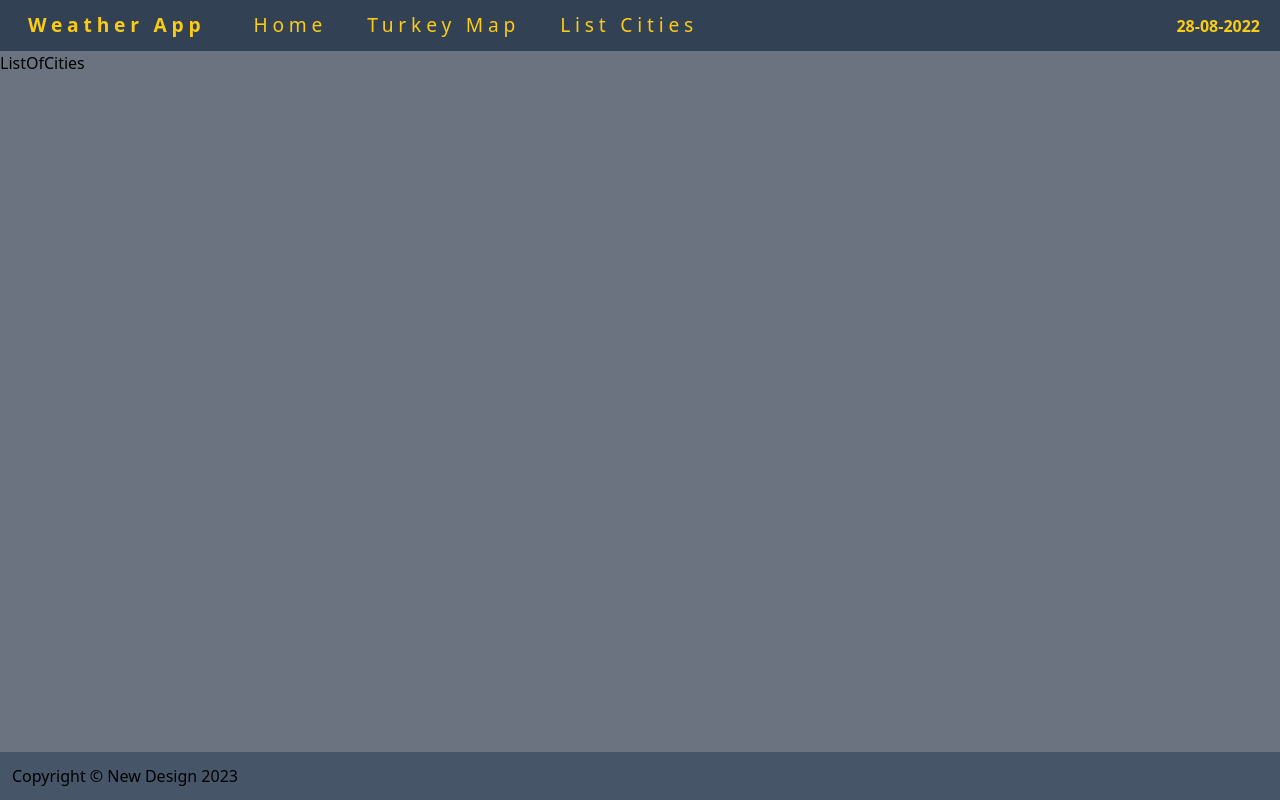
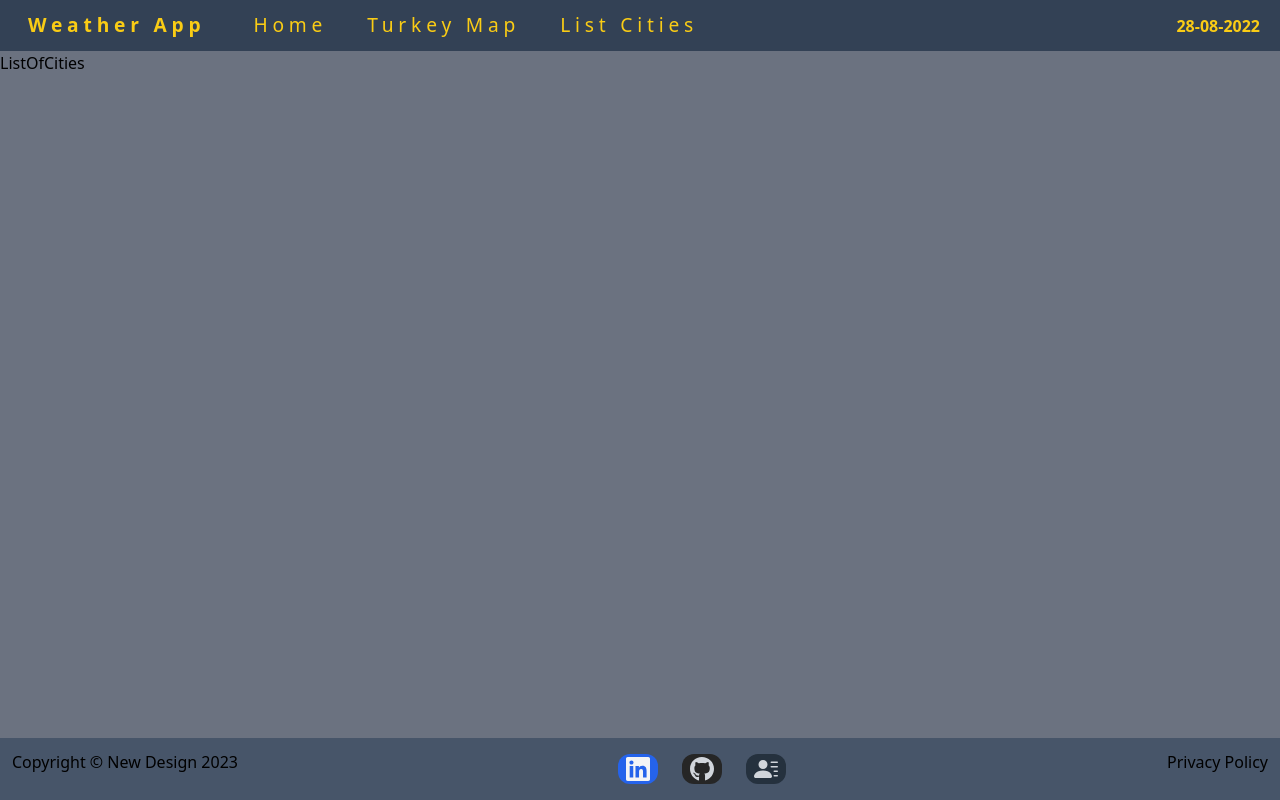
Before and after one commit to MustafaYilmaz1625/weather-app, a React (Create React App) app: page /listOfCities in a window 1280 px wide. Built offline with nearby package versions, Linux system fonts and the light colour scheme.

Commit message:
add linkedin,github,resume icon on pages

```diff
--- a/src/components/Footer.jsx
+++ b/src/components/Footer.jsx
@@ -1,9 +1,48 @@
 import React from "react";
+import { FaGithub, FaLinkedin } from "react-icons/fa";
+import { HiOutlineMail } from "react-icons/hi";
+import { BsFillPersonLinesFill } from "react-icons/bs";
 
 function Footer() {
   return (
-    <div className="fixed bottom-0 bg-slate-600 w-full p-3">
-      <h1>Copyright &copy; New Design 2023</h1>
+    <div className="fixed bottom-0 sm:flex  justify-between    bg-slate-600 w-full p-3">
+      <div>
+        <h1 className="text-center md:text-start">
+          Copyright &copy; New Design 2023
+        </h1>
+      </div>
+      <div>
+        <ul className="flex flex-row py-2 md:py-1 justify-center">
+          <li className="w-[40px] h-[30px] flex  justify-between items-center rounded-xl   bg-blue-600">
+            <a
+              className="flex justify-between items-center w-full text-gray-100"
+              href="https://www.linkedin.com/in/mustafa-y%C4%B1lmaz-/"
+            >
+              <FaLinkedin size={30} />
+            </a>
+          </li>
+          <li className="w-[40px] h-[30px] flex justify-between items-center rounded-xl  bg-[#262626]">
+            <a
+              className="flex justify-between items-center w-full text-gray-300"
+              href="https://github.com/MustafaYilmaz1625"
+            >
+              <FaGithub size={30} />
+            </a>
+          </li>
+
+          <li className="w-[40px] h-[30px] flex justify-between items-center rounded-xl  bg-[#25313e]">
+            <a
+              className="flex justify-between items-center w-full text-gray-300"
+              href="https://www.linkedin.com/in/mustafa-yılmaz-/overlay/1635494929296/single-media-viewer/"
+            >
+              <BsFillPersonLinesFill size={30} />
+            </a>
+          </li>
+        </ul>
+      </div>
+      <div>
+        <h1 className="text-center md:text-end">Privacy Policy</h1>
+      </div>
     </div>
   );
 }
```
